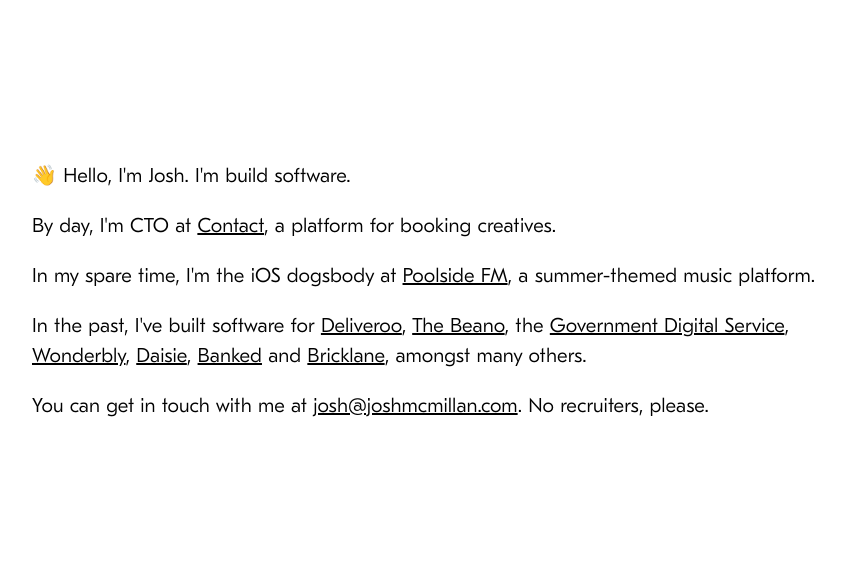
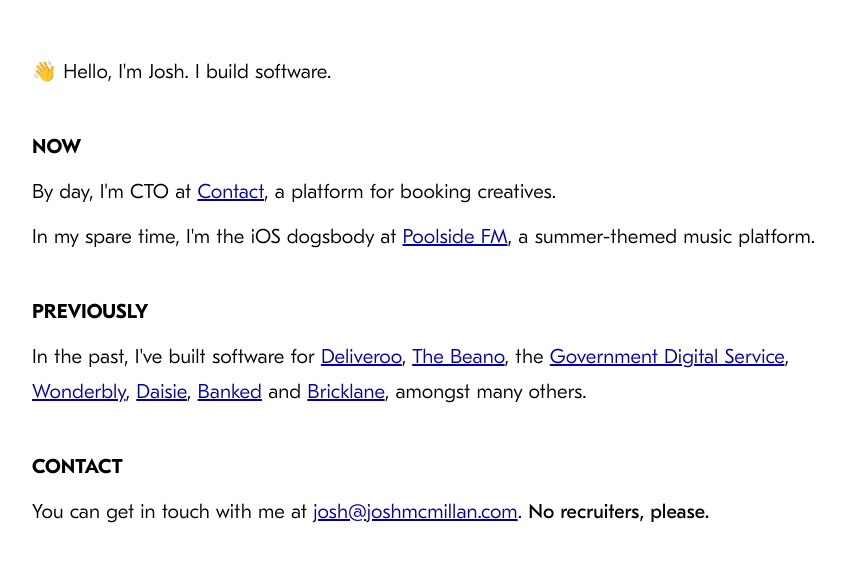
Before and after one commit to mcmillan/joshmcmillan.com, an Eleventy site: page index.md in a window 1280 px wide. Shown: the part 109-670 px from the top of the page, without its empty margins (208-1053 px from the left). Built offline with nearby package versions, Linux system fonts and the light colour scheme; Eleventy itself is replaced by a stand-in of ours; files that its build step writes are made by us from their sources.

Commit message:
Split homepage out into distinct sections, add colour

```diff
--- a/css/style.css
+++ b/css/style.css
@@ -1,6 +1,6 @@
 @font-face {
   font-family: "GT Eesti";
-  font-weight: normal;
+  font-weight: 400;
   font-style: normal;
 
   src: url("/fonts/GT-Eesti-Text-Light.woff2") format("woff2"),
@@ -9,11 +9,20 @@
 
 @font-face {
   font-family: "GT Eesti";
-  font-weight: bold;
+  font-weight: 700;
   font-style: normal;
 
   src: url("/fonts/GT-Eesti-Text-Regular.woff2") format("woff2"),
     url("/fonts/GT-Eesti-Text-Regular.woff") format("woff");
+}
+
+@font-face {
+  font-family: "GT Eesti";
+  font-weight: 900;
+  font-style: normal;
+
+  src: url("/fonts/GT-Eesti-Text-Bold.woff2") format("woff2"),
+    url("/fonts/GT-Eesti-Text-Bold.woff") format("woff");
 }
 
 * {
@@ -31,7 +40,7 @@ textarea {
     Helvetica, Arial, sans-serif, "Apple Color Emoji", "Segoe UI Emoji",
     "Segoe UI Symbol";
   font-size: 20px;
-  line-height: 1.5;
+  line-height: 1.75;
 }
 
 body,
@@ -46,8 +55,16 @@ body {
   justify-content: center;
 }
 
+h2 {
+  font-size: 1rem;
+  text-transform: uppercase;
+  font-weight: 900;
+  margin: 2rem 0 0.5rem;
+}
+
 p {
-  margin-bottom: 1rem;
+  font-weight: 300;
+  margin-bottom: 0.5rem;
 }
 
 p:last-child {
@@ -59,5 +76,5 @@ main {
 }
 
 a {
-  color: #000;
+  color: #0000aa;
 }
--- a/index.md
+++ b/index.md
@@ -2,12 +2,18 @@
 layout: layout.njk
 ---
 
-👋 Hello, I'm Josh. I'm build software.
+👋 Hello, I'm Josh. I build software.
+
+## Now
 
 By day, I'm CTO at [Contact](https://contact.xyz), a platform for booking creatives.
 
 In my spare time, I'm the iOS dogsbody at [Poolside FM](https://poolside.fm), a summer-themed music platform.
 
+## Previously
+
 In the past, I've built software for [Deliveroo](https://deliveroo.co.uk), [The Beano](https://beano.com), the [Government Digital Service](https://gov.uk), [Wonderbly](https://wonderbly.com), [Daisie](https://daisie.com), [Banked](https://banked.com) and [Bricklane](https://bricklane.com), amongst many others.
 
-You can get in touch with me at [josh@joshmcmillan.com](mailto:josh@joshmcmillan.com). No recruiters, please.
+## Contact
+
+You can get in touch with me at [josh@joshmcmillan.com](mailto:josh@joshmcmillan.com). **No recruiters, please.**
```
Also changed, not shown: fonts/GT-Eesti-Text-Bold.woff (added), fonts/GT-Eesti-Text-Bold.woff2 (added).
